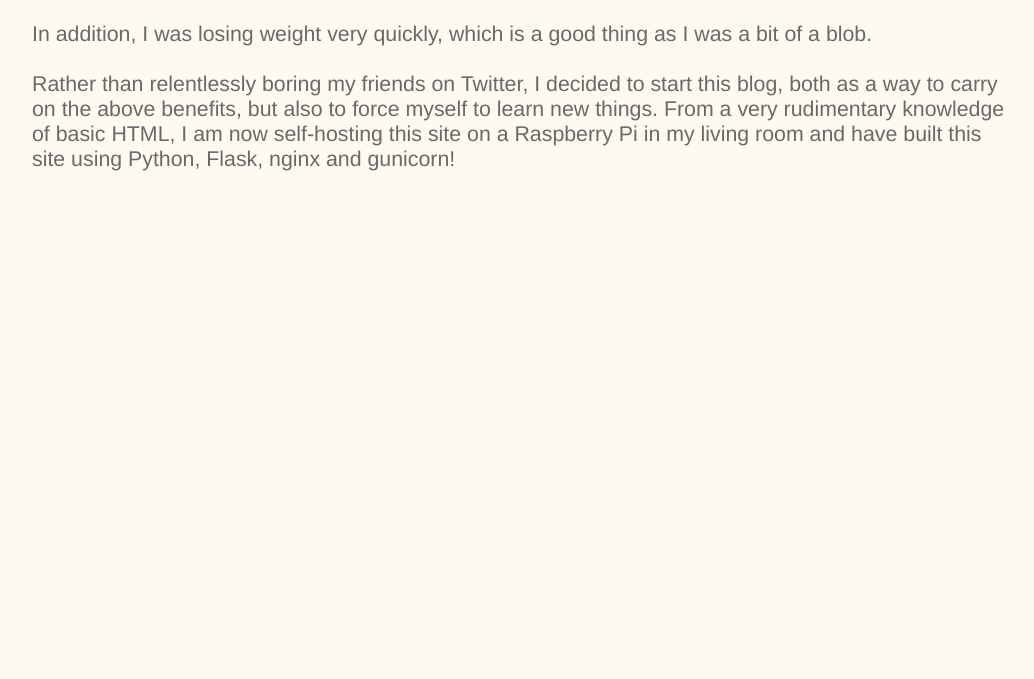
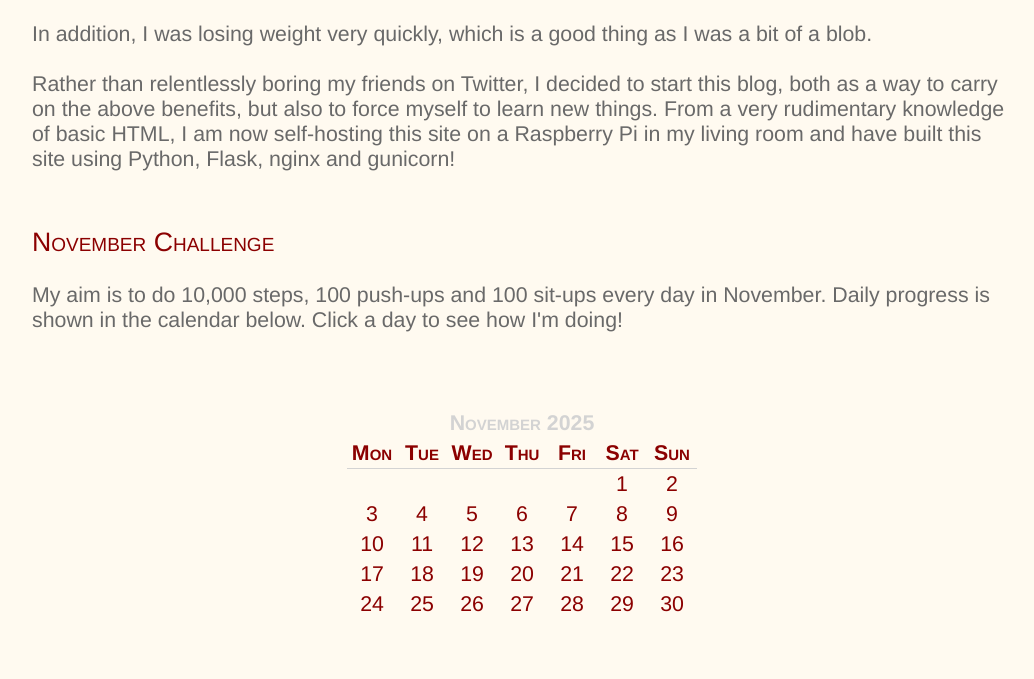
Before and after one commit to Five-Over-Three/StepsBlog, a Flask app: page / in a window 1280 px wide. Shown: the part 512-1191 px from the top of the page, without its empty margins (168-1202 px from the left). Before the commit the page ends 683 px from the top, so only its background shows below. Run offline with Flask 3, Linux system fonts and the light colour scheme.

Commit message:
Blog page now dynamically generates a calendar

```diff
--- a/app.py
+++ b/app.py
@@ -23,11 +23,13 @@ form = UploadForm()
 #set up to write data
 col_names = [['year', 'month', 'day', 'steps', 'distance', 'pushups', 'situps', 'squats', 'weight', 'comment']]
 date_format = '%Y-%m-%d'
+myCal = calendar.Calendar()
 
 @app.route('/')
 def blog():
     #TODO - need homepage stuffs here e.g. link to latest post, calendar, graphs etc.
-    return render_template('index.html')
+    myMonth = myCal.monthdayscalendar(2025, 11)
+    return render_template('index.html', myMonth=myMonth)
 
 @app.route('/<int:year>/<int:month>/<int:day>')
 def show_day(year, month, day):
--- a/static/blog_styles.css
+++ b/static/blog_styles.css
@@ -71,7 +71,7 @@ body {
 }
 
 .headers a:link {
-	text-decoration: none;
+    text-decoration: none;
 }
 
 #logo {
@@ -120,7 +120,7 @@ article li {
     /* border: 1px solid green; */
 }
 
-#comment_text {
+#comment_text, #challenge {
     margin-top: 30px;
     /* border: 1px solid blue; */
 }
@@ -188,3 +188,34 @@ article li {
 .days a:hover {
     color: darkred;
 }
+
+#calendarcontainer {
+    display: flex;
+    justify-content: center;
+    padding: 50px;
+    color: darkred;
+}
+
+#calendarcontainer table {
+    border-collapse: collapse;
+}
+
+#calendarcontainer td, th {
+    width: 50px;
+    height: 30px;
+    text-align: center;
+}
+
+#calendarcontainer th {
+    font-weight: bold;
+    font-variant: small-caps;
+}
+
+#monthheader {
+    border: none;
+    color: lightgray;
+}
+
+.dayheader {
+    border-bottom: 1px solid lightgray;
+}
--- a/templates/index.html
+++ b/templates/index.html
@@ -20,5 +20,36 @@
         <p>In addition, I was losing weight very quickly, which is a good thing as I was a bit of a blob.</p><br />
         <p>Rather than relentlessly boring my friends on Twitter, I decided to start this blog, both as a way to carry on the above benefits, but also to force myself to learn new things. From a very rudimentary knowledge of basic HTML, I am now self-hosting this site on a Raspberry Pi in my living room and have built this site using Python, Flask, nginx and gunicorn!</p><br />
     </div>
+    <div id="challenge">
+        <h3>November Challenge</h3><br />
+        <p>My aim is to do 10,000 steps, 100 push-ups and 100 sit-ups every day in November. Daily progress is shown in the calendar below. Click a day to see how I'm doing!</p><br />
+        <div id="calendarcontainer">
+            <table>
+                <tr>
+                    <th id='monthheader' colspan="7">November 2025</th>
+                </tr>
+                <tr>
+                    <th class="dayheader">Mon</th>
+                    <th class="dayheader">Tue</th>
+                    <th class="dayheader">Wed</th>
+                    <th class="dayheader">Thu</th>
+                    <th class="dayheader">Fri</th>
+                    <th class="dayheader">Sat</th>
+                    <th class="dayheader">Sun</th>
+                </tr>
+                {% for month in myMonth %}
+                <tr>
+                    {% for day in month %}
+                    <td>
+                        {% if day != 0 %}
+                        {{ day }}
+                        {% endif %}
+                    </td>
+                    {% endfor %}
+                </tr>
+                {% endfor %}
+            </table>
+        </div>
+    </div>
 </article>
 {% endblock main %}
```
Also changed, not shown: test/calendar.css (line endings or trailing spaces).
